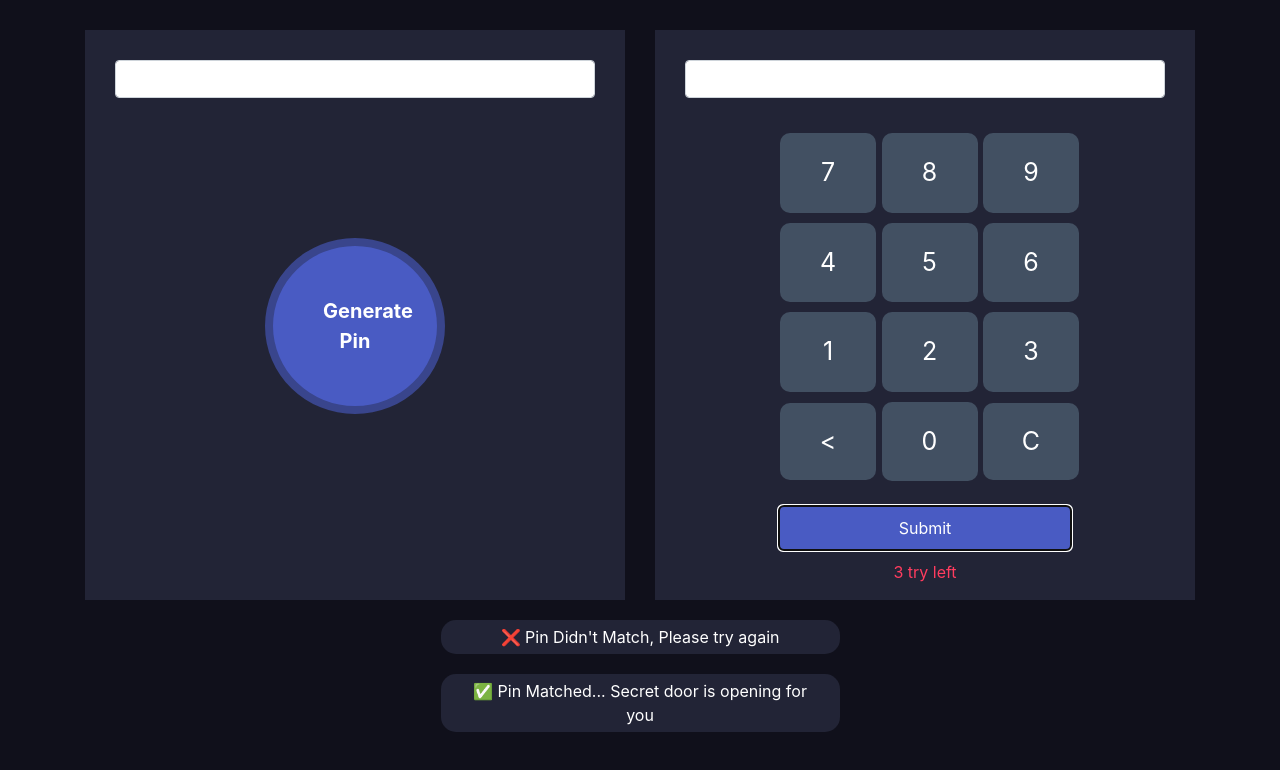
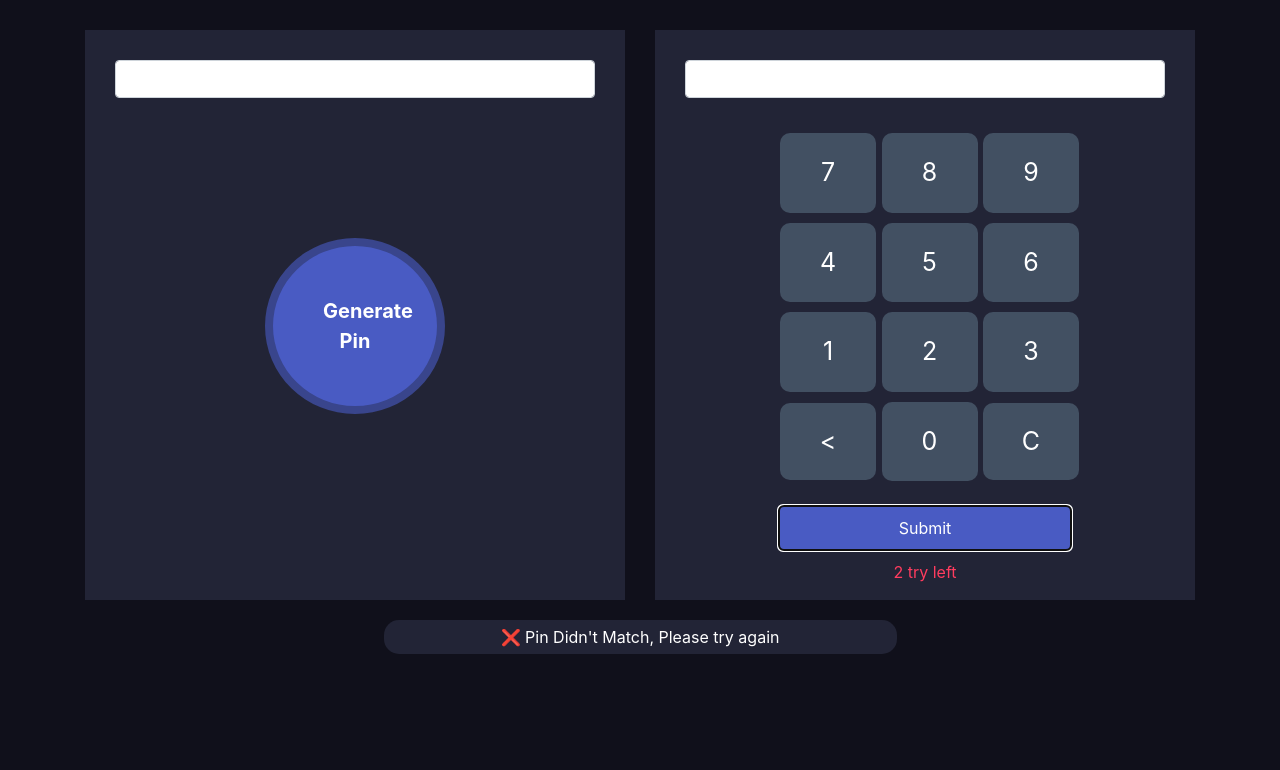
Before and after one commit to abhimran/pinMatcher, a plain HTML site: page index.html in a window 1280 px wide. Both pictures are taken after a click on the button "Submit". Drawn offline with nearby package versions, Linux system fonts and the light colour scheme.

Commit message:
Project Done

```diff
--- a/index.html
+++ b/index.html
@@ -40,22 +40,22 @@
                                 <div class="button btn">3</div>
                             </div>
                             <div class="calc-button-row">
-                                <div class="button">
+                                <div class="button btn-cut-one">
                                     <</div> <div class="button btn">0
                                 </div>
-                                <div class="button">C</div>
+                                <div class="button btn-cut-all">C</div>
                             </div>
                             <div>
-                                <button type="submit" class="submit-btn">Submit</button>
-                                <p class="action-left">3 try left</p>
+                                <button type="submit" class="submit-btn" id="submit">Submit</button>
+                                <p class="action-left"> <span id="actionLeft">3</span> try left</p>
                             </div>
                         </div>
                     </div>
                 </div>
             </div>
             <div class="notify-section">
-                <p class="notify">❌ Pin Didn't Match, Please try again</p>
-                <p class="notify">✅ Pin Matched... Secret door is opening for you</p>
+                <p class="notify notify-cross">❌ Pin Didn't Match, Please try again</p>
+                <p class="notify notify-ok">✅ Pin Matched... Secret door is opening for you</p>
             </div>
         </div>
 
--- a/main.js
+++ b/main.js
@@ -15,3 +15,55 @@ for (let i = 0; i < allButton.length; i++) {
         document.getElementById("submitValueInput").value = bindvalue;
     });
 }
+
+
+// Submit Button Event
+
+document.getElementById("submit").addEventListener('click', function () {
+    //Submit button Input Value
+    let submitValueInput = document.getElementById("submitValueInput").value;
+    let submitNumberInput = parseInt(submitValueInput);
+
+    // Random Number input value
+    let pinGenerateInput = document.getElementById("pinGenerateInput").value;
+    let pinGenerateNumberInput = parseInt(pinGenerateInput);
+
+    // Nth try value
+    let notifyOk = document.querySelector(".notify-ok");
+    let notifyCross = document.querySelector(".notify-cross");
+
+    // Submit button
+    let submitBtn = document.getElementById("submit");
+
+    if (submitNumberInput === pinGenerateNumberInput) {
+        notifyOk.style.display = "block";
+        notifyCross.style.display = "none";
+    } else {
+        notifyCross.style.display = "block";
+        notifyOk.style.display = "none";
+
+        // nth try left
+        let actionLeft = document.getElementById("actionLeft").innerText;
+        let actionLeftNumber = parseInt(actionLeft);
+        let decreaseActionLeft = actionLeftNumber - 1;
+        document.getElementById("actionLeft").innerText = decreaseActionLeft;
+
+        if (decreaseActionLeft == 0) {
+            submitBtn.style.background = "#ff3c5f";
+            submitBtn.style.pointerEvents = "none";
+        }
+    }
+
+})
+
+// Delete all
+document.querySelector(".btn-cut-all").addEventListener('click', function () {
+    document.getElementById("submitValueInput").value = "";
+})
+
+// Delete One by One
+document.querySelector(".btn-cut-one").addEventListener('click', function () {
+    let submitValueInput = document.getElementById("submitValueInput").value;
+    let removeLastItem = submitValueInput.slice(0, -1);
+    document.getElementById("submitValueInput").value = removeLastItem;
+})
--- a/style.css
+++ b/style.css
@@ -1,10 +1,12 @@
 * {
   box-sizing: border-box;
 }
+
 body {
   background: #10101b;
   height: 100vh;
 }
+
 .container {
   margin-top: 30px;
 }
@@ -15,6 +17,7 @@ body {
   padding: 30px;
   text-align: center;
 }
+
 .generate-btn {
   margin-top: 140px;
   width: 180px;
@@ -27,10 +30,12 @@ body {
   font-size: 20px;
   text-align: center;
 }
+
 .generate-btn:focus {
   outline: none;
   box-shadow: none;
 }
+
 .generate-btn:hover {
   background: #fec600;
   color: #444;
@@ -48,11 +53,13 @@ input[type="text"] {
   height: 50px;
   padding: 10px;
 }
+
 input[type="text"]:focus {
   background-color: #3d4153;
   color: #fff;
   font-size: 20px;
 }
+
 .numbers {
   margin: 30px 0;
 }
@@ -83,13 +90,16 @@ input[type="text"]:focus {
   cursor: pointer;
   transition: all 0.3s linear;
 }
+
 .button:hover {
   background: #fec600;
   color: #444;
 }
+
 .blink-me {
   color: #e0b612;
 }
+
 .submit-btn {
   border: none;
   margin-top: 20px;
@@ -98,6 +108,7 @@ input[type="text"]:focus {
   background: #495bc3;
   color: #fff;
 }
+
 .notify {
   color: #fff;
   text-align: center;
@@ -107,11 +118,18 @@ input[type="text"]:focus {
   border-radius: 15px;
   padding: 5px 20px;
 }
+
 .notify-section {
-  width: 35%;
+  width: 45%;
   margin: 0 auto;
 }
+
 .action-left {
   color: #ff3c5f;
   margin-top: 10px;
 }
+
+.notify-ok,
+.notify-cross {
+  display: none;
+}
```
